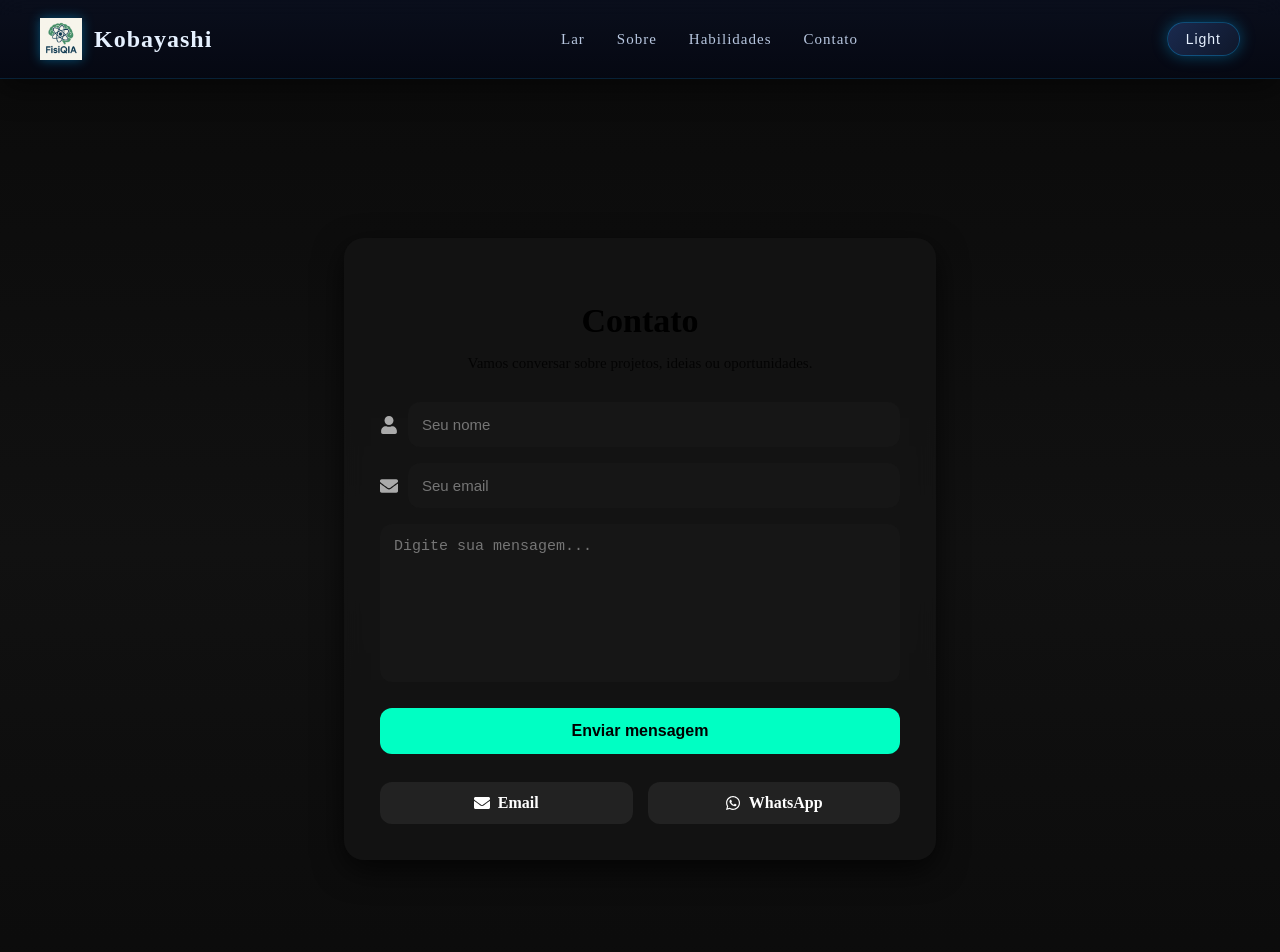
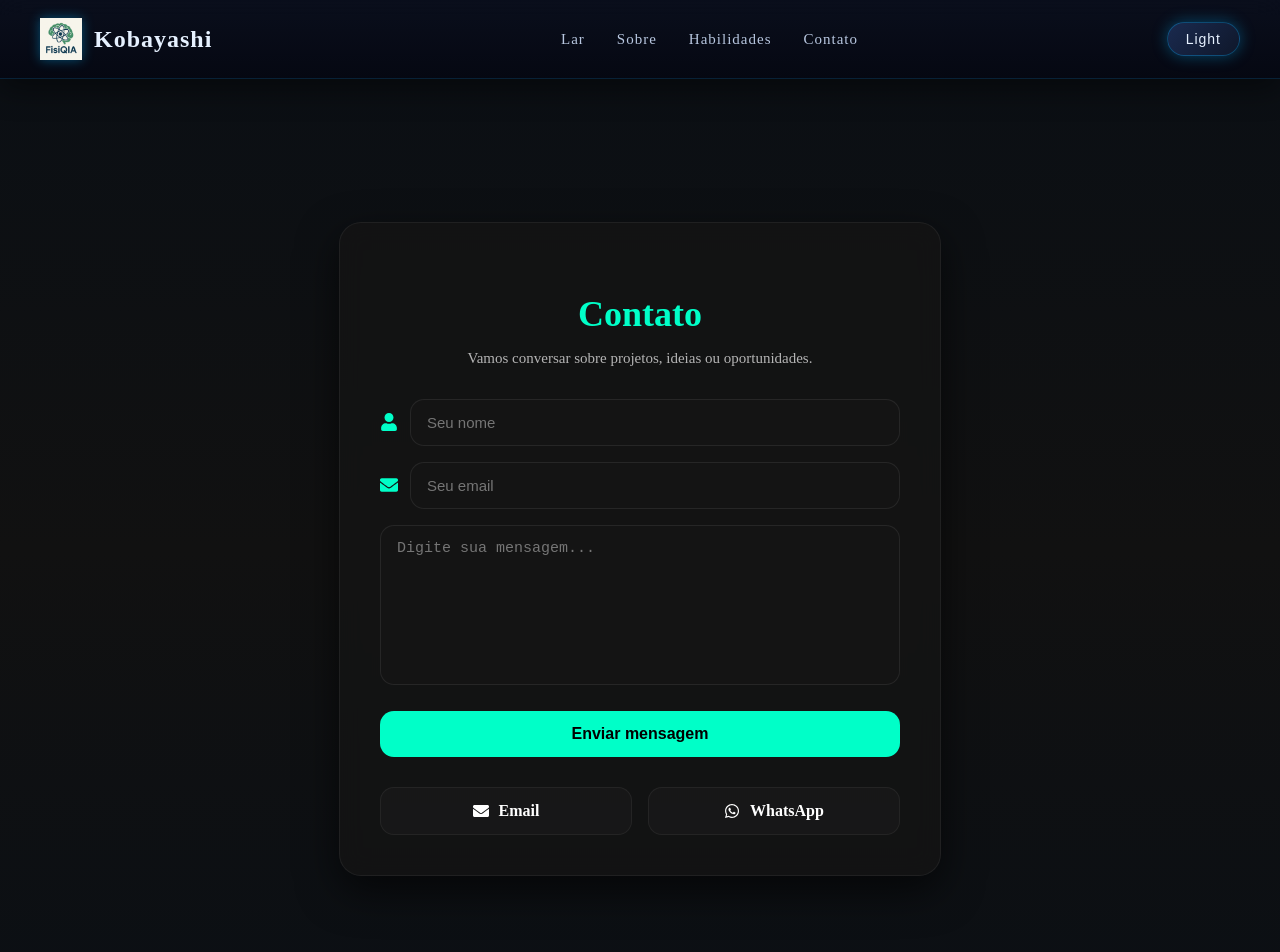
Before and after one commit to Kobayashi24730/Portifolio, a React (Vite) app in the folder frontend/: page /Contato in a window 1280 px wide. Shown: the top 952 px of the page. Built offline with nearby package versions, Linux system fonts and the light colour scheme.

Commit message:
Update Contato.jsx

```diff
--- a/frontend/src/components/Contato.jsx
+++ b/frontend/src/components/Contato.jsx
@@ -11,14 +11,20 @@ export default function Contato() {
       <style>
         {`
           @keyframes fadeUp {
-            from { opacity: 0; transform: translateY(25px); }
-            to { opacity: 1; transform: translateY(0); }
+            from {
+              opacity: 0;
+              transform: translateY(25px);
+            }
+            to {
+              opacity: 1;
+              transform: translateY(0);
+            }
           }
         `}
       </style>
 
-      <section style={styles.container(tema)}>
-        <div style={styles.card(tema)}>
+      <section style={styles.container}>
+        <div style={styles.card}>
           <h1 style={styles.titulo}>Contato</h1>
           <p style={styles.subtitulo}>
             Vamos conversar sobre projetos, ideias ou oportunidades.
@@ -26,29 +32,29 @@ export default function Contato() {
 
           <form style={styles.form}>
             <div style={styles.inputGroup}>
-              <FaUser style={styles.icon(tema)} />
+              <FaUser style={styles.icon} />
               <input
                 type="text"
                 placeholder="Seu nome"
-                style={styles.input(tema)}
+                style={styles.input}
               />
             </div>
 
             <div style={styles.inputGroup}>
-              <FaEnvelope style={styles.icon(tema)} />
+              <FaEnvelope style={styles.icon} />
               <input
                 type="email"
                 placeholder="Seu email"
-                style={styles.input(tema)}
+                style={styles.input}
               />
             </div>
 
             <textarea
               placeholder="Digite sua mensagem..."
-              style={styles.textarea(tema)}
+              style={styles.textarea}
             />
 
-            <button style={styles.btn(tema)}>Enviar mensagem</button>
+            <button style={styles.btn}>Enviar mensagem</button>
           </form>
 
           <div style={styles.links}>
@@ -70,7 +76,7 @@ export default function Contato() {
                 target="_blank"
                 rel="noreferrer"
                 style={{
-                  ...styles.link(tema),
+                  ...styles.link,
                   ...(hovered === item.nome ? styles.linkHover : {}),
                 }}
                 onMouseEnter={() => setHovered(item.nome)}
@@ -88,47 +94,41 @@ export default function Contato() {
 }
 
 const styles = {
-  container: (tema) => ({
+  container: {
     minHeight: "100vh",
     padding: "70px 20px",
     background:
-      tema === "escuro"
-        ? "linear-gradient(180deg, #0b0b0b, #111, #0b0b0b)"
-        : "linear-gradient(180deg, #f5f5f5, #fff)",
+      "linear-gradient(180deg, #0b0f14, #111, #0b0f14)",
     display: "flex",
     justifyContent: "center",
     alignItems: "center",
-    transition: "0.4s",
-  }),
+  },
 
-  card: (tema) => ({
+  card: {
     width: "100%",
     maxWidth: "520px",
-    padding: "36px",
-    borderRadius: "20px",
-    background:
-      tema === "escuro"
-        ? "rgba(20,20,20,0.75)"
-        : "rgba(255,255,255,0.85)",
-    backdropFilter: "blur(10px)",
-    boxShadow:
-      tema === "escuro"
-        ? "0 10px 30px rgba(0,0,0,0.7)"
-        : "0 10px 30px rgba(0,0,0,0.15)",
+    padding: "40px",
+    borderRadius: "22px",
+    background: "rgba(20,20,20,0.75)",
+    backdropFilter: "blur(12px)",
+    border: "1px solid rgba(255,255,255,0.06)",
+    boxShadow: "0 15px 40px rgba(0,0,0,0.6)",
     animation: "fadeUp 0.6s ease forwards",
-  }),
+  },
 
   titulo: {
     textAlign: "center",
-    fontSize: "34px",
-    marginBottom: "8px",
+    fontSize: "36px",
+    fontWeight: "800",
+    marginBottom: "10px",
+    color: "#00ffc8",
   },
 
   subtitulo: {
     textAlign: "center",
-    marginBottom: "30px",
-    opacity: 0.8,
+    marginBottom: "32px",
     fontSize: "15px",
+    color: "#b5b5b5",
   },
 
   form: {
@@ -140,74 +140,75 @@ const styles = {
   inputGroup: {
     display: "flex",
     alignItems: "center",
-    gap: "10px",
+    gap: "12px",
   },
 
-  icon: (tema) => ({
+  icon: {
     fontSize: "18px",
-    color: tema === "escuro" ? "#aaa" : "#666",
-  }),
+    color: "#00ffc8",
+  },
 
-  input: (tema) => ({
+  input: {
     flex: 1,
-    padding: "14px",
-    borderRadius: "12px",
-    border: "none",
+    padding: "14px 16px",
+    borderRadius: "14px",
+    border: "1px solid rgba(255,255,255,0.08)",
     fontSize: "15px",
-    background: tema === "escuro" ? "#161616" : "#eee",
-    color: tema === "escuro" ? "#fff" : "#222",
+    background: "#141414",
+    color: "#fff",
     outline: "none",
-  }),
+  },
 
-  textarea: (tema) => ({
+  textarea: {
     minHeight: "130px",
-    padding: "14px",
-    borderRadius: "12px",
-    border: "none",
+    padding: "14px 16px",
+    borderRadius: "14px",
+    border: "1px solid rgba(255,255,255,0.08)",
     resize: "none",
     fontSize: "15px",
-    background: tema === "escuro" ? "#161616" : "#eee",
-    color: tema === "escuro" ? "#fff" : "#222",
+    background: "#141414",
+    color: "#fff",
     outline: "none",
-  }),
+  },
 
-  btn: (tema) => ({
+  btn: {
     marginTop: "10px",
     padding: "14px",
-    borderRadius: "12px",
+    borderRadius: "14px",
     border: "none",
     cursor: "pointer",
-    fontWeight: "700",
+    fontWeight: "800",
     fontSize: "16px",
-    background: tema === "escuro" ? "#00ffc3" : "#222",
-    color: tema === "escuro" ? "#000" : "#fff",
+    background: "#00ffc8",
+    color: "#000",
     transition: "0.3s",
-  }),
+  },
 
   links: {
-    marginTop: "28px",
+    marginTop: "30px",
     display: "flex",
-    justifyContent: "space-between",
-    gap: "15px",
+    gap: "16px",
   },
 
-  link: (tema) => ({
+  link: {
     flex: 1,
     display: "flex",
     alignItems: "center",
     justifyContent: "center",
-    gap: "8px",
-    padding: "12px",
-    borderRadius: "12px",
+    gap: "10px",
+    padding: "14px",
+    borderRadius: "14px",
     textDecoration: "none",
-    fontWeight: "600",
-    background: tema === "escuro" ? "#222" : "#ddd",
-    color: tema === "escuro" ? "#fff" : "#222",
-    transition: "0.3s",
-  }),
+    fontWeight: "700",
+    background: "rgba(25,25,25,0.8)",
+    color: "#fff",
+    border: "1px solid rgba(255,255,255,0.06)",
+    transition: "0.35s",
+  },
 
   linkHover: {
-    transform: "translateY(-4px)",
-    boxShadow: "0 0 20px rgba(0,255,200,0.35)",
+    transform: "translateY(-6px)",
+    boxShadow: "0 0 25px rgba(0,255,200,0.45)",
+    borderColor: "rgba(0,255,200,0.6)",
   },
 };
```
